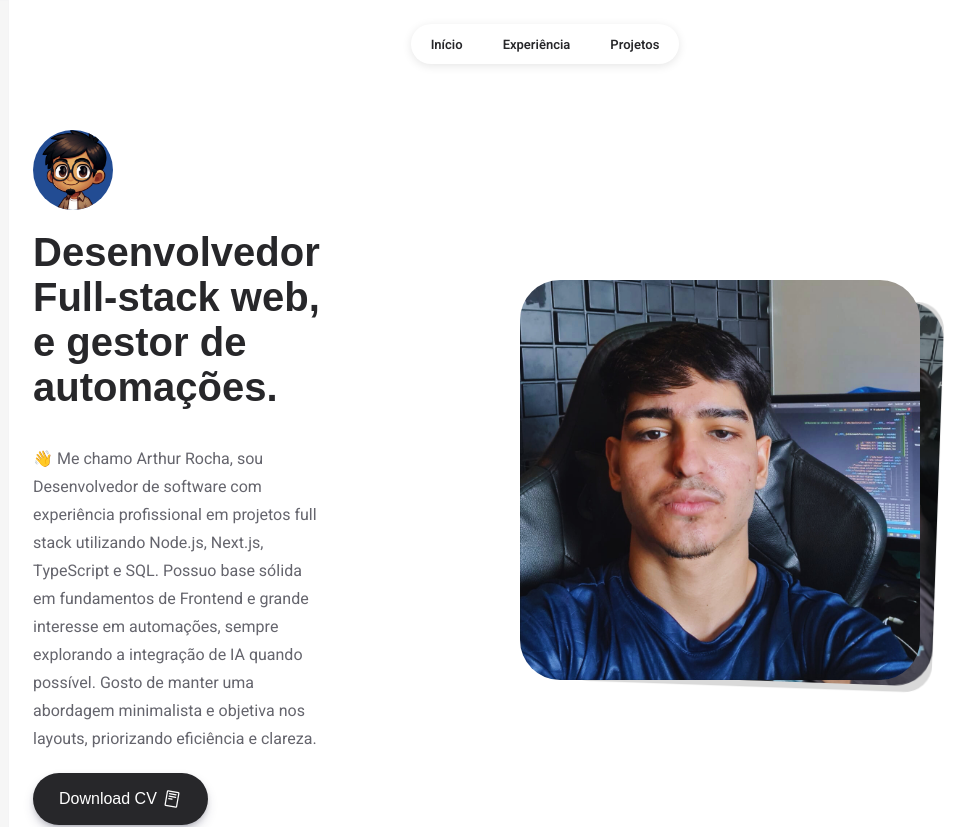
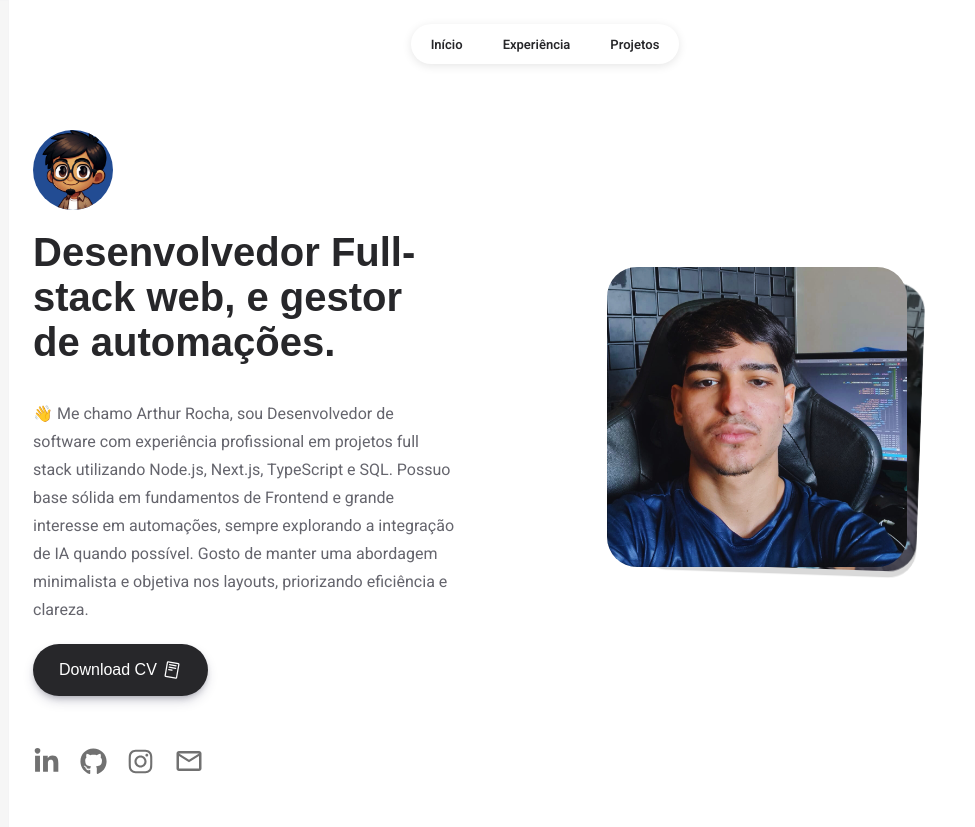
Before and after one commit to zinfex/portifolio-arthur-rocha, a Next.js app: page / in a window 1280 px wide. Shown: the top 827 px of the page, without its empty margins (95-1070 px from the left). Built offline with nearby package versions, Linux system fonts and the light colour scheme.

Commit message:
Responsive

```diff
--- a/src/app/globals.css
+++ b/src/app/globals.css
@@ -118,10 +118,8 @@
 }
 
 .homepage-image {
-
-  height: auto; /* ajusta a altura proporcionalmente */
+  height: auto;
   overflow: hidden;
-  /* transform: rotate(3deg); */
   border-radius: 10%;
 }
 
@@ -132,6 +130,8 @@
     max-width: 50%;
   }
 }
+
+
 
 .swiper-3d, .swiper-slide-shadow  {
   background-color: white;
@@ -149,6 +149,7 @@
 .homepage-first-area-left-side {
   display: flex;
   flex-direction: column;
+
 }
 
 .title {
@@ -243,3 +244,9 @@
     opacity: 1;
   }
 }
+
+@media (min-width: 1025px) and (max-width: 1425px) {
+  .homepage-image {
+    width: 300px;
+  }
+}
--- a/src/components/Projects/projects.css
+++ b/src/components/Projects/projects.css
@@ -86,6 +86,7 @@
 .swiper-button-prev:after, .swiper-button-next:after {
     color: rgba(141, 141, 141, 0.993);
     transform: scale(0.7);
+    display: none;
 }
 
 .title-track-projects {
```
Also changed, not shown: src/app/responsive.css (line endings or trailing spaces).
